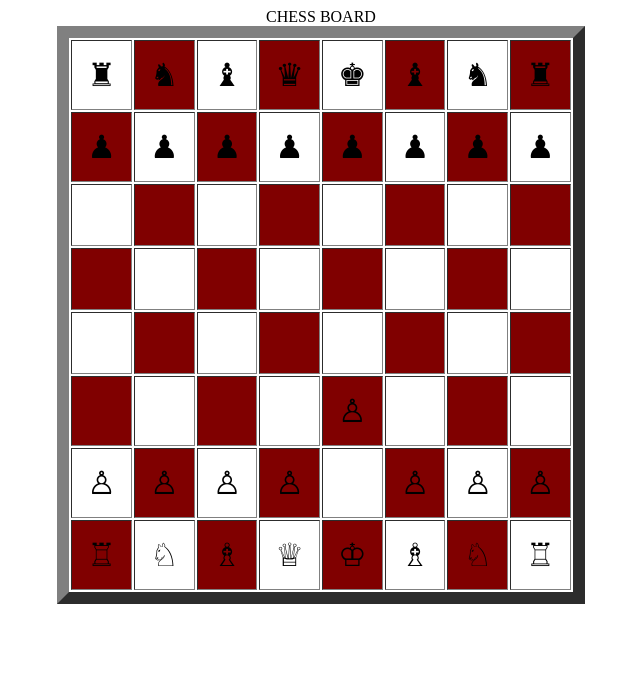
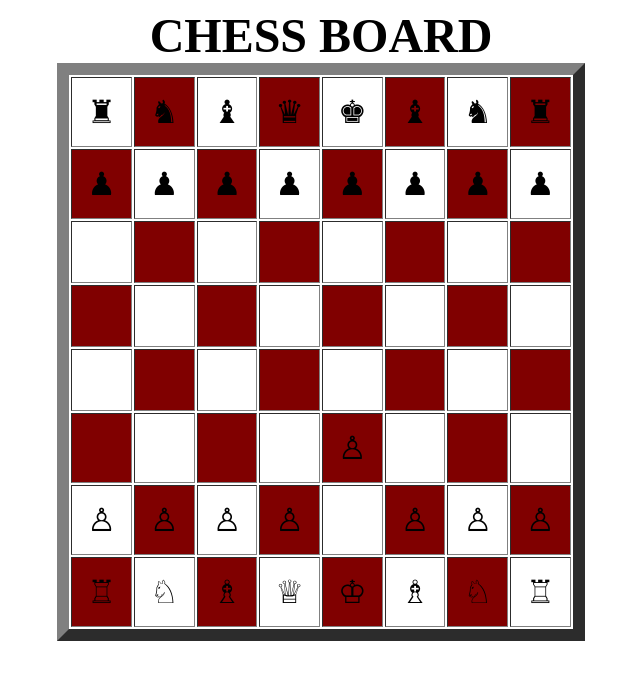
Before and after one commit to Moinuddin837/chess, a plain HTML site: page index.html in a window 1280 px wide. Shown: the whole page, without its empty margins (319-959 px from the left). Drawn offline with Linux system fonts and the light colour scheme.

Commit message:
Enhance chess board table styling
Updated the chess board table to include bold font for the caption and adjusted font sizes for better visibility.

```diff
--- a/index.html
+++ b/index.html
@@ -7,7 +7,7 @@
 </head>
 <body>
     <table border="12px solid #808080" align="center" width="100" cellpadding="15" >
-        <caption>CHESS BOARD</caption>
+        <caption><b><font size="25px">CHESS BOARD</font></b></caption>
         <tr>
             <td bgcolor="white" width="12.5" height="30px" align="center" valign="middle"><span><font size="6">&#9820;</font></span></td>
             <td bgcolor="maroon" width="12.5" height="30px" align="center" valign="middle"><span><font size="6">&#9822;</font></span></td>
```
